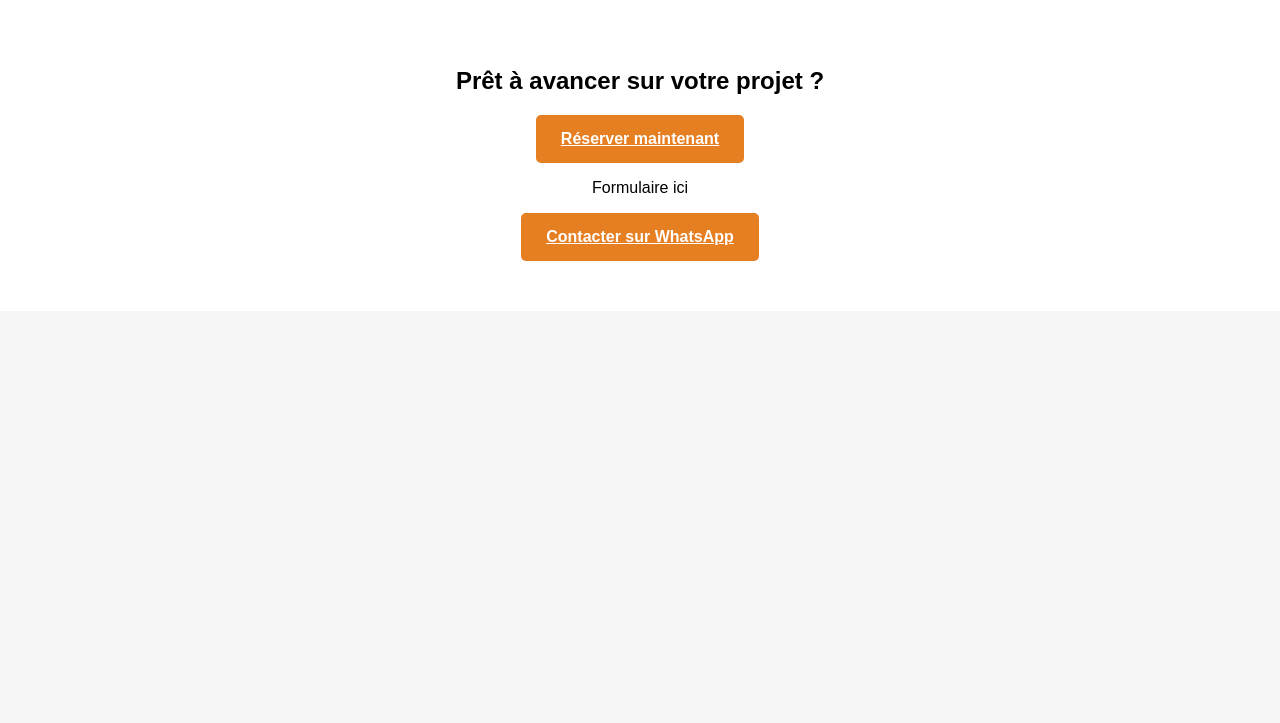
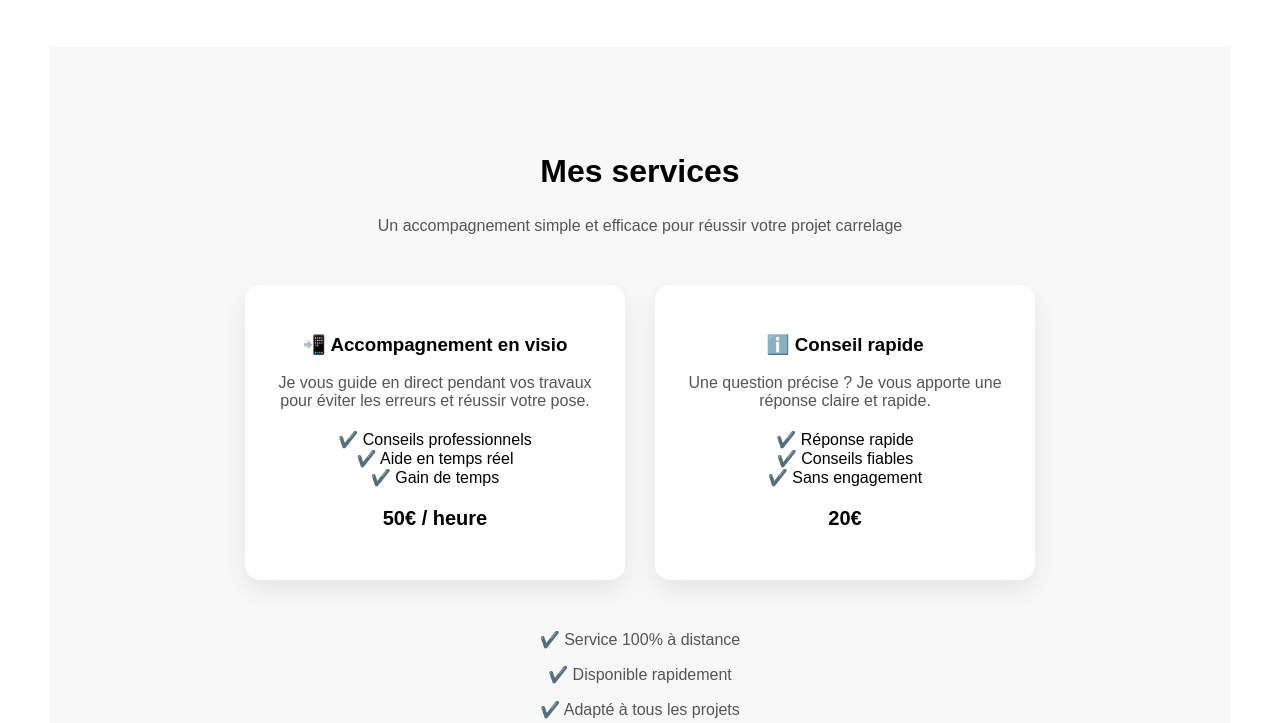
Before and after one commit to KYmaxi-png/maness63, a plain HTML site: page index.html in a window 1280 px wide. Shown: the part 720-1443 px from the top of the page. Before the commit the page ends 1031 px from the top, so only its background shows below. Drawn offline with Linux system fonts and the light colour scheme.

Commit message:
Update index.html

```diff
--- a/index.html
+++ b/index.html
@@ -46,7 +46,83 @@ height="0" width="0" style="display:none;visibility:hidden"></iframe></noscript>
 
 <section class="cta">
 
-  <h2>Prêt à avancer sur votre projet ?</h2>
+ <section style="padding:80px 20px; background:#f8f8f8; text-align:center;">
+
+  <h2 style="font-size:32px;">Mes services</h2>
+  <p style="margin-top:10px; color:#555;">
+    Un accompagnement simple et efficace pour réussir votre projet carrelage
+  </p>
+
+  <div style="
+    display:flex;
+    justify-content:center;
+    gap:30px;
+    flex-wrap:wrap;
+    margin-top:50px;
+  ">
+
+    <!-- VISIO ACCOMPAGNEMENT -->
+    <div style="
+      width:320px;
+      padding:30px;
+      background:white;
+      border-radius:15px;
+      box-shadow:0 10px 25px rgba(0,0,0,0.08);
+    ">
+      <h3>📲 Accompagnement en visio</h3>
+
+      <p style="margin-top:15px; color:#555;">
+        Je vous guide en direct pendant vos travaux pour éviter les erreurs et réussir votre pose.
+      </p>
+
+      <ul style="list-style:none; padding:0; margin-top:20px;">
+        <li>✔️ Conseils professionnels</li>
+        <li>✔️ Aide en temps réel</li>
+        <li>✔️ Gain de temps</li>
+      </ul>
+
+      <p style="margin-top:20px; font-weight:bold; font-size:20px;">
+        50€ / heure
+      </p>
+    </div>
+
+    <!-- CONSEIL RAPIDE -->
+    <div style="
+      width:320px;
+      padding:30px;
+      background:white;
+      border-radius:15px;
+      box-shadow:0 10px 25px rgba(0,0,0,0.08);
+    ">
+      <h3>ℹ️ Conseil rapide</h3>
+
+      <p style="margin-top:15px; color:#555;">
+        Une question précise ? Je vous apporte une réponse claire et rapide.
+      </p>
+
+      <ul style="list-style:none; padding:0; margin-top:20px;">
+        <li>✔️ Réponse rapide</li>
+        <li>✔️ Conseils fiables</li>
+        <li>✔️ Sans engagement</li>
+      </ul>
+
+      <p style="margin-top:20px; font-weight:bold; font-size:20px;">
+        20€
+      </p>
+    </div>
+
+  </div>
+
+  <!-- INFOS -->
+  <div style="margin-top:50px; color:#555;">
+    <p>✔️ Service 100% à distance</p>
+    <p>✔️ Disponible rapidement</p>
+    <p>✔️ Adapté à tous les projets</p>
+  </div>
+
+</section>
+
+ <h2>Prêt à avancer sur votre projet ?</h2>
 
 <a href="https://calendly.com/ky_maxi/15min?locale=fr"
 class="btn"
```
